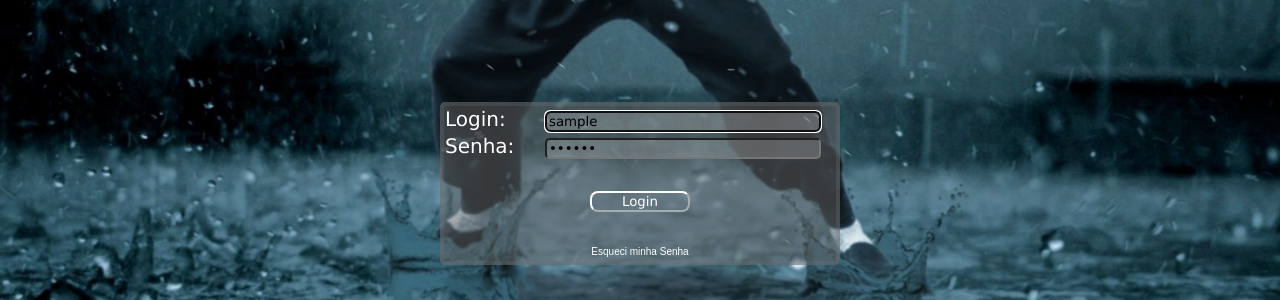
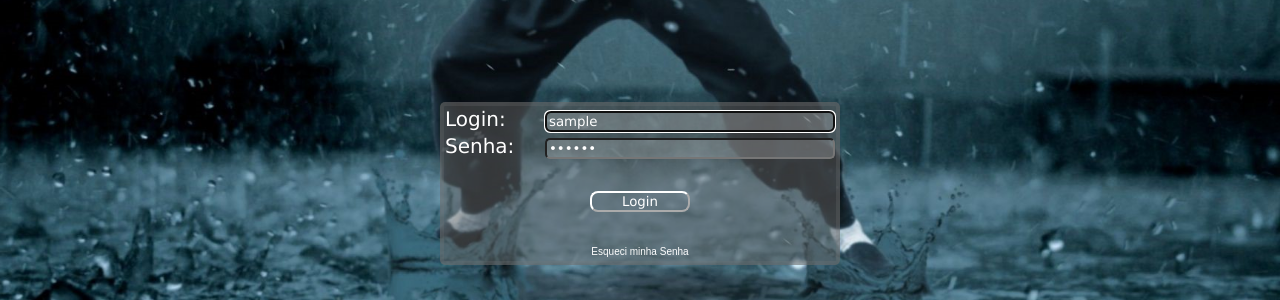
Before and after one commit to rmhayashi/bruce, a Flask app: template templates/default.html in a window 1280 px wide. Shown: the part 217-517 px from the top of the page. Run offline with Flask 2, Linux system fonts and the light colour scheme; the visitor is signed in with stand-in values (Sample User, id 1); the template is opened without the code that fills it: most values are stand-ins (such as "Sample title", 1, 10 or a date in 2020); data that the repository does not hold is empty.

Commit message:
Update color textarea, revert width textarea
correção de largura e cor da textarea de login e página principal.

```diff
--- a/static/estilos.css
+++ b/static/estilos.css
@@ -34,7 +34,8 @@ input[type=text],
 textarea,
 input[type=password],
 input[type=email] {
-	width: 95%;
+	color: white;
+	width: 99.9%;
 	background-color: rgba(253, 253, 252, 0.2);
 }
 
```
